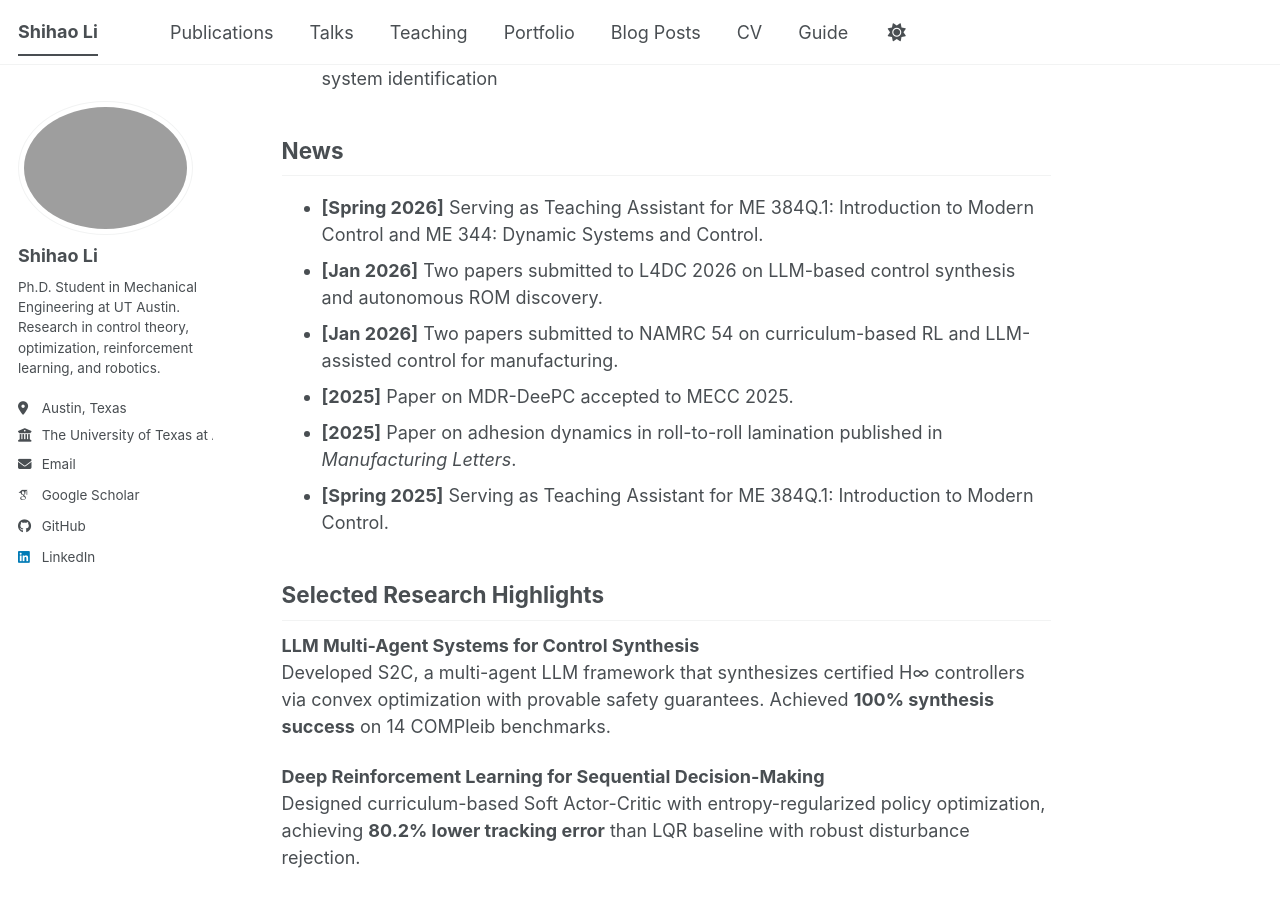
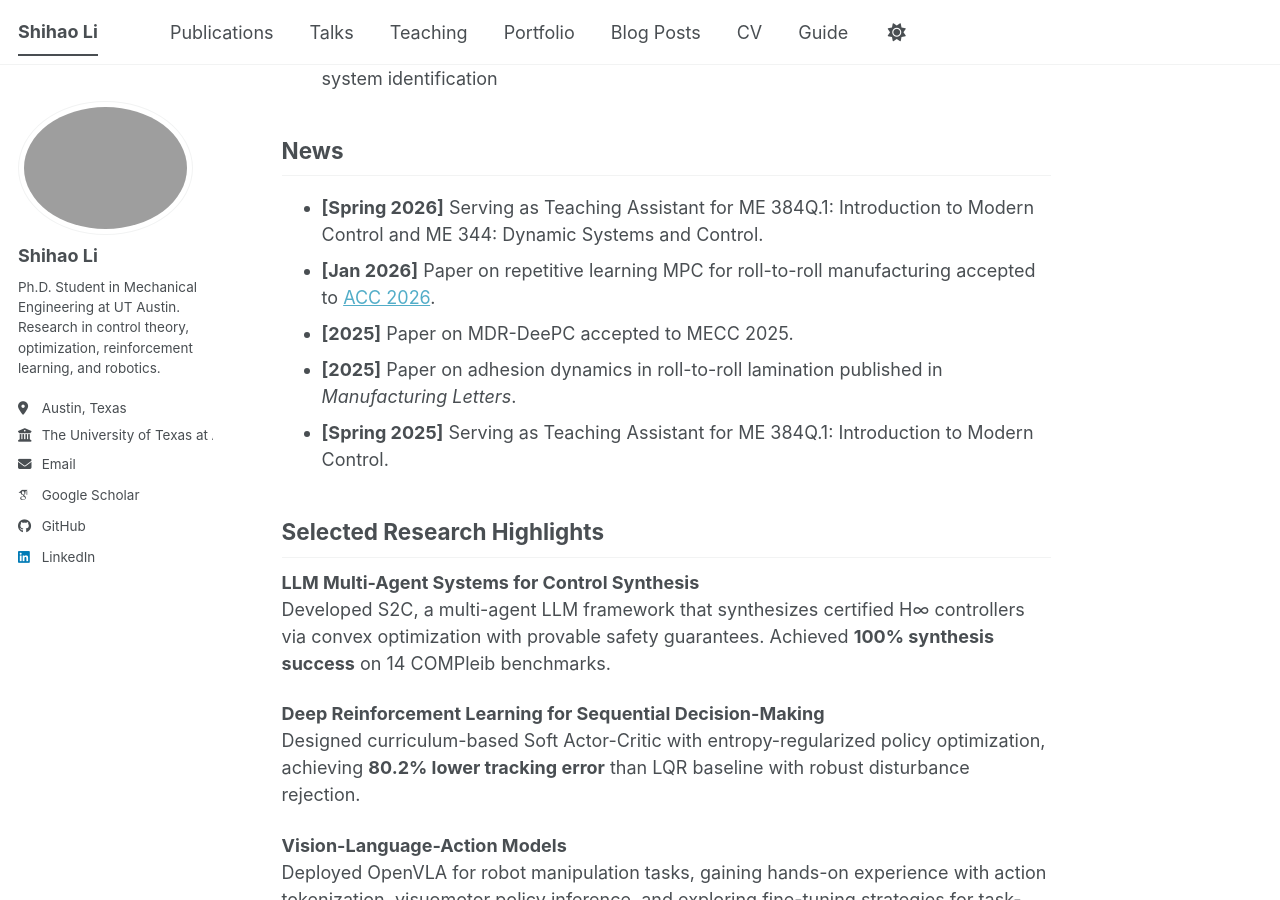
Before and after one commit to SheeHow/sheehow.github.io, a Jekyll site: the page built from _pages/about.md, in a window 1280 px wide and 900 px high, scrolled down 686 px. Built offline with Jekyll 4.4.1, drawn with Linux system fonts in a browser that asks for light colours; some web fonts are replaced; a script bundle is joined from its source files by our own code; library files that are not in the unit come from our copies.

Commit message:
Update about.md

```diff
--- a/_pages/about.md
+++ b/_pages/about.md
@@ -22,8 +22,7 @@ Prior to UT Austin, I received my B.S. in Mechanical Engineering from [Pennsylva
 
 ## News
 - **[Spring 2026]** Serving as Teaching Assistant for ME 384Q.1: Introduction to Modern Control and ME 344: Dynamic Systems and Control.
-- **[Jan 2026]** Two papers submitted to L4DC 2026 on LLM-based control synthesis and autonomous ROM discovery.
-- **[Jan 2026]** Two papers submitted to NAMRC 54 on curriculum-based RL and LLM-assisted control for manufacturing.
+- **[Jan 2026]** Paper on repetitive learning MPC for roll-to-roll manufacturing accepted to [ACC 2026](https://acc2026.a2c2.org/).
 - **[2025]** Paper on MDR-DeePC accepted to MECC 2025.
 - **[2025]** Paper on adhesion dynamics in roll-to-roll lamination published in *Manufacturing Letters*.
 - **[Spring 2025]** Serving as Teaching Assistant for ME 384Q.1: Introduction to Modern Control.
```
